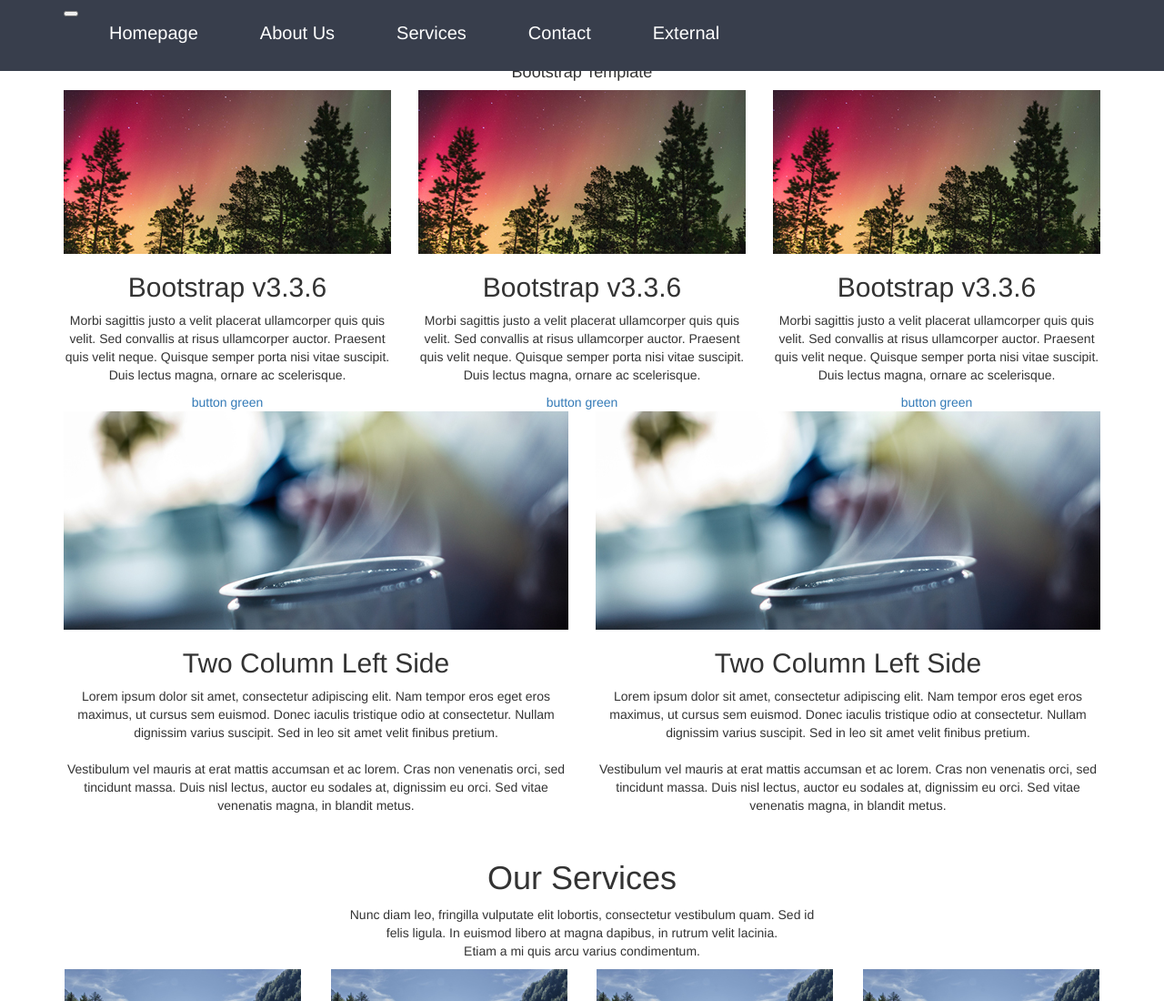
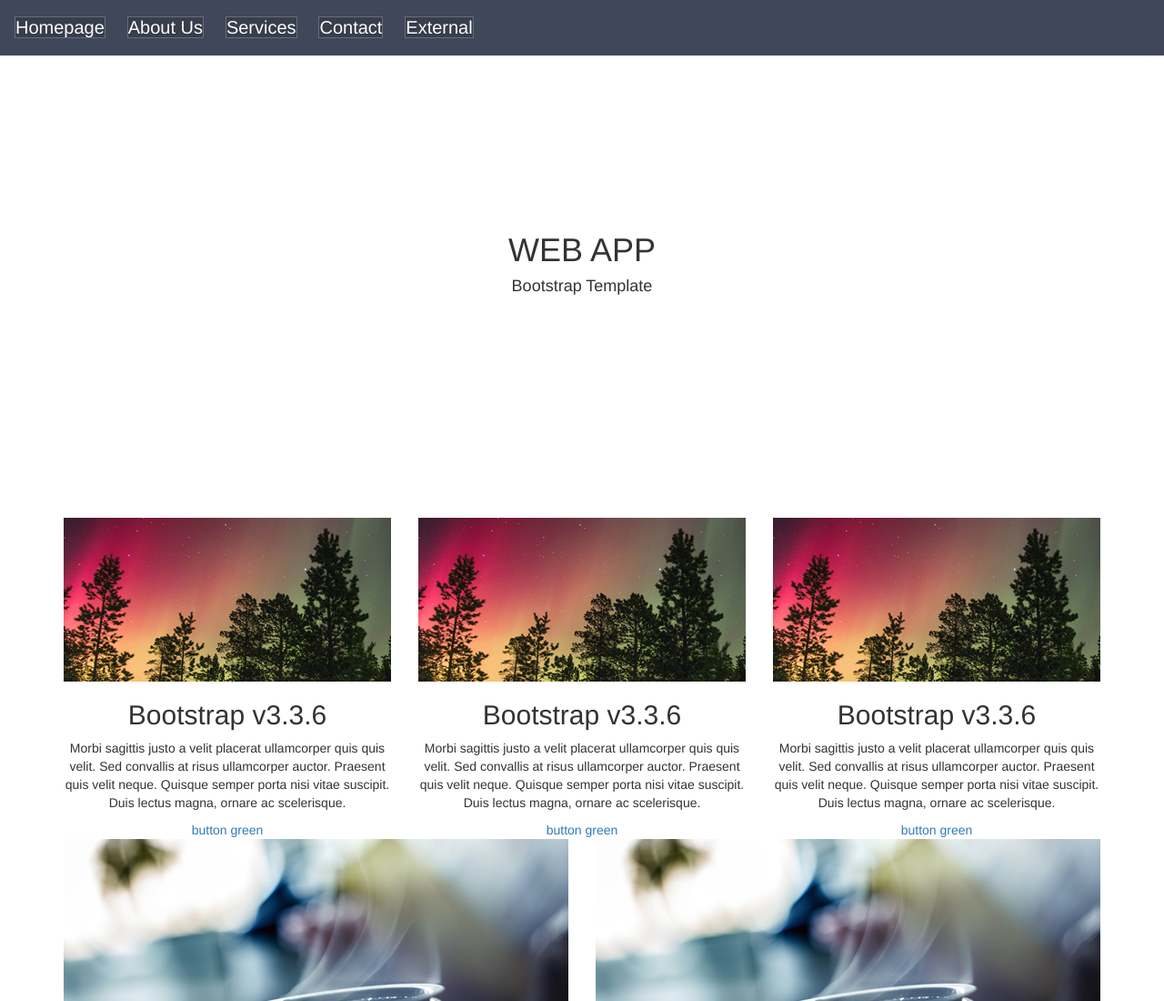
Before and after one commit to vutran165/Bootstrap_tutorial, a plain HTML site: page Conquer.html in a window 1280 px wide. Shown: the top 1100 px of the page at 91% size. Drawn offline with nearby package versions, Linux system fonts and the light colour scheme.

Commit message:
1-30082018

```diff
--- a/Conquer.html
+++ b/Conquer.html
@@ -20,17 +20,8 @@
 
 <body>
     <nav class="navbar navbar-inverse navbar-fixed-top">
-        <div class="container">
-            <div class="navbar-header">
-                <button class="navbar-toogle" type="button">
-                    <span class="icon-bar"></span>
-                    <span class="icon-bar"></span>
-                    <span class="icon-bar"></span>
-                </button>
-            </div>
-
-            <div class="single-page-nav sticky-wrapper" id="tmNavbar">
-                <ul class="nav navbar-nav">
+            <div class="navbar-menu" id="tmNavbar">
+                <ul>
                     <li><a href="#section1">Homepage</a></li>
                     <li><a href="#section1">About Us</a></li>
                     <li><a href="#section1">Services</a></li>
@@ -38,7 +29,6 @@
                     <li><a href="http://www.facebook.com/templatemo" class="external" target="_blank">External</a></li>
                 </ul>
             </div>
-        </div>
     </nav>
     <!-- section1 -->
     <div id="section1">
--- a/conquer.css
+++ b/conquer.css
@@ -1,3 +1,39 @@
+header {
+    padding: 235px 0;
+}
+
+ul {
+    background: #40475A none repeat scroll 0 0;
+    padding: 6px;
+    position: fixed;
+    text-shadow: 0 1px 1px rgba(0, 0, 0, 0.2);
+    width: 100%;
+    z-index: 999;
+}
+
+ul li {
+    display: inline-block;
+    padding: 10px;
+}
+
+ul li a {
+    background: #383E4C none repeat scroll 0 0;
+    border: 1px solid #646d7c;
+    color: #fff;
+    font-size: 20px;
+    text-decoration: none;
+    text-transform: capitalize;
+}
+
+ul li a:focus ,
+ul li a:hover {
+    background: #49505F;
+}
+
+.single-page-nav {
+    /* text-align: center; */
+}
+
 .navbar-inverse {
     background-color: #383e4c;
     border-color: #383e4c;
@@ -33,6 +69,8 @@
 .navbar .navbar-collapse {
     text-align: center;
 }
+
+
 
 
 
@@ -113,6 +151,7 @@
         font-size: 16px;
     }
 
+
     .container {
         margin-left: 0;
         margin-right: 0;
@@ -124,5 +163,10 @@
         -webkit-transition: max-height 0.8s;
         transition:  max-height 0.8s;
         overflow: hidden;
+        text-align: center;
     }
+
+
+
+
 }
--- a/style_web.css
+++ b/style_web.css
@@ -3,6 +3,9 @@
     width:100%;
 
 }
+
+
+
 .div {
     display: block;
 }
@@ -20,6 +23,7 @@
     overflow: hidden;
     position: relative;
     z-index: 2;
+
 }
 
 .logo {
@@ -74,6 +78,7 @@
     color: #e45c0e;
 }
 
+
 .content {
     width: 100%;
     height: 60%;
```
